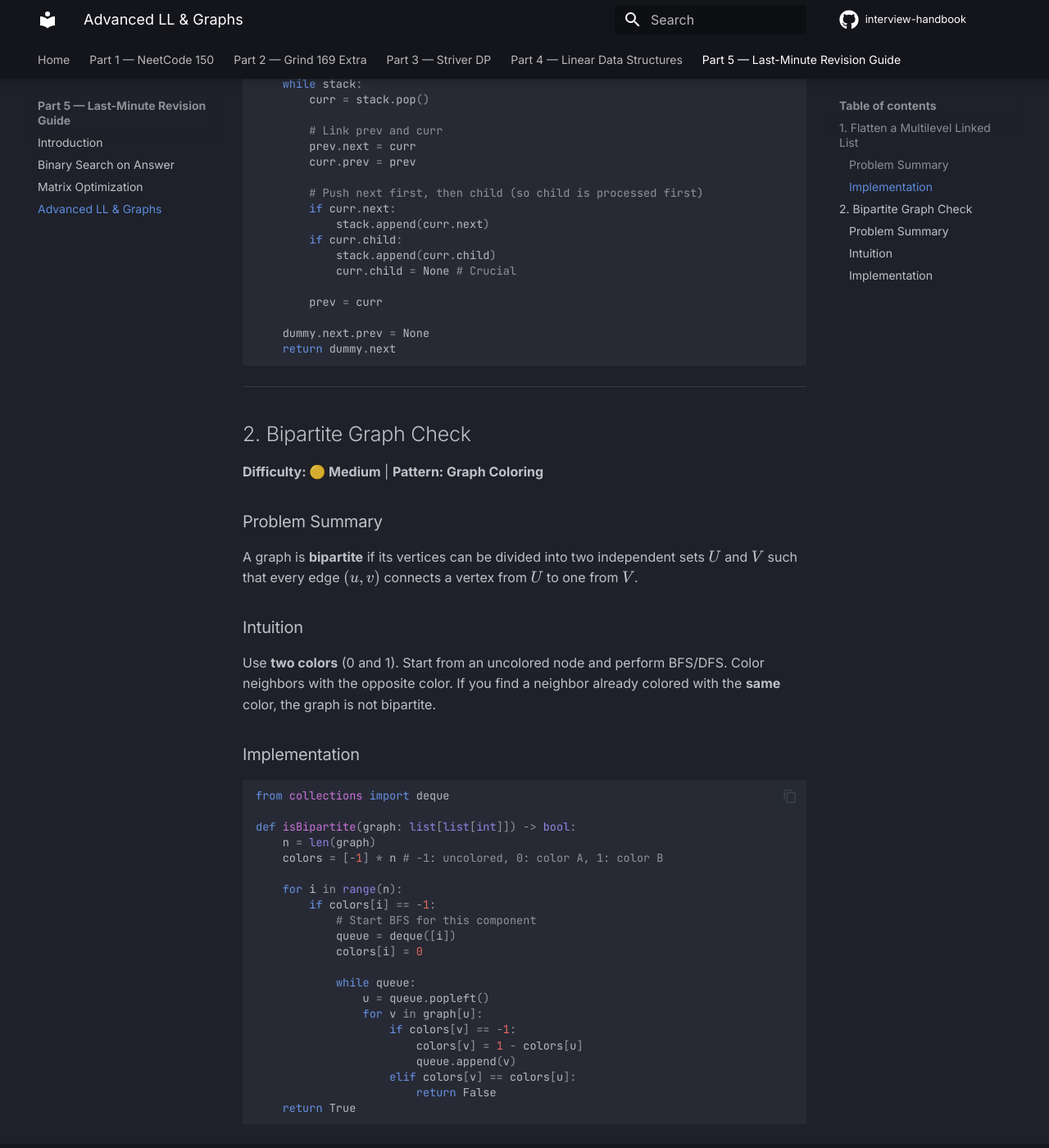
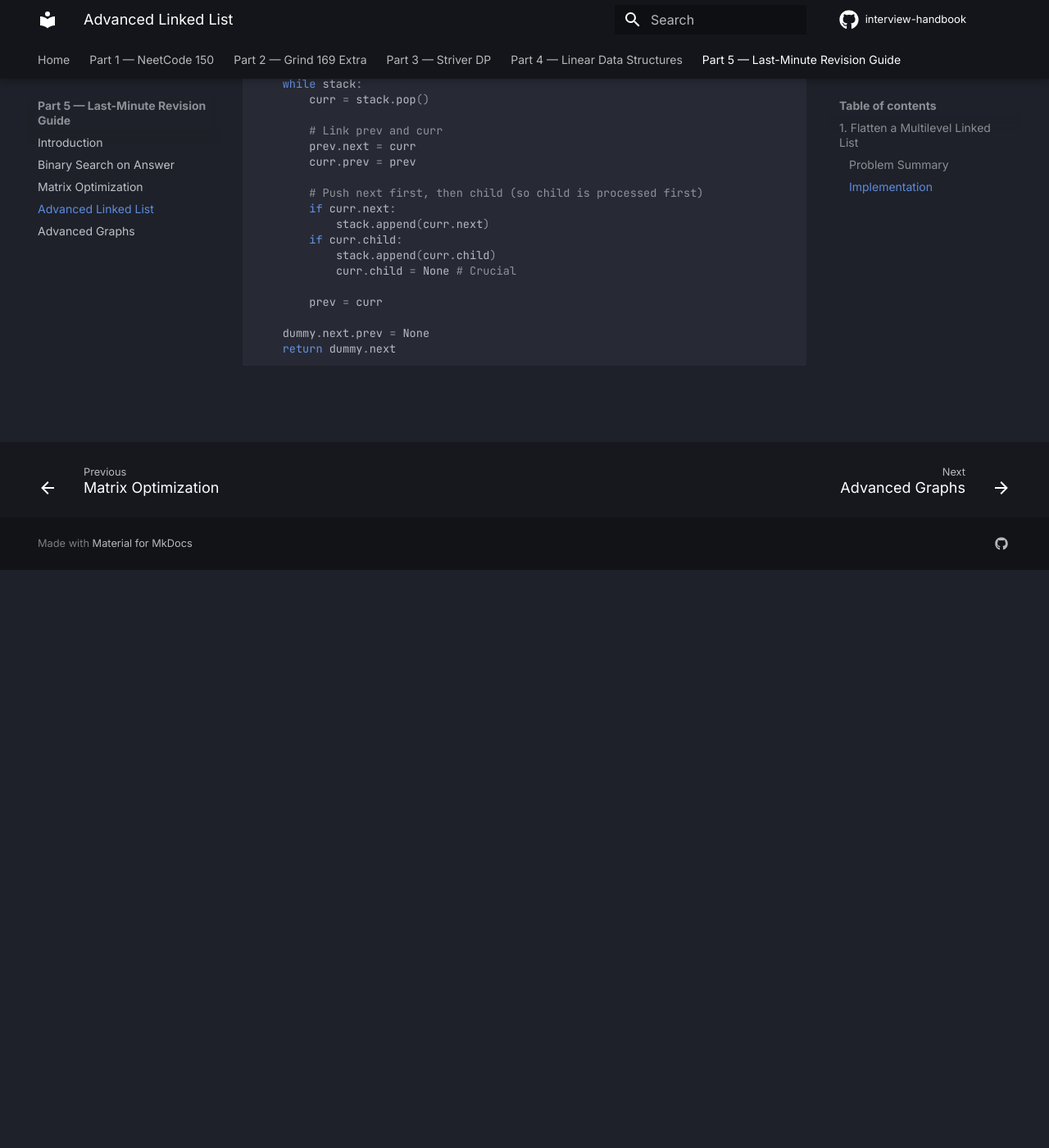
Before and after one commit to webdevyashgupta/interview-handbook, an MkDocs documentation site: the page built from docs/last-minute-revision/linked-list-advanced.md, in a window 1280 px wide and 1400 px high, scrolled down 705 px. Shown: the whole window at 82% size. Built offline with MkDocs 1.6.1 and Material for MkDocs 9.7.7, drawn with Linux system fonts in a browser that asks for light colours; comment, search, counter and statistics services are not loaded; some of the changed text lies outside the part shown.

Commit message:
fix: audit links and split advanced LL/Graphs in revision guide

````diff
--- a/docs/last-minute-revision/linked-list-advanced.md
+++ b/docs/last-minute-revision/linked-list-advanced.md
@@ -1,6 +1,6 @@
-# Advanced Linked List & Graphs
+# Advanced Linked List
 
-This section covers complex pointer manipulation and graph properties used in high-frequency interview questions.
+This section covers complex pointer manipulation used in high-frequency interview questions.
 
 ---
 
@@ -40,41 +40,3 @@ def flatten(head):
     dummy.next.prev = None
     return dummy.next
 ```
-
----
-
-## 2. Bipartite Graph Check
-
-**Difficulty: 🟡 Medium** | **Pattern: Graph Coloring**
-
-### Problem Summary
-A graph is **bipartite** if its vertices can be divided into two independent sets $U$ and $V$ such that every edge $(u, v)$ connects a vertex from $U$ to one from $V$.
-
-### Intuition
-Use **two colors** (0 and 1). Start from an uncolored node and perform BFS/DFS. Color neighbors with the opposite color. If you find a neighbor already colored with the **same** color, the graph is not bipartite.
-
-### Implementation
-
-```python
-from collections import deque
-
-def isBipartite(graph: list[list[int]]) -> bool:
-    n = len(graph)
-    colors = [-1] * n # -1: uncolored, 0: color A, 1: color B
-
-    for i in range(n):
-        if colors[i] == -1:
-            # Start BFS for this component
-            queue = deque([i])
-            colors[i] = 0
-
-            while queue:
-                u = queue.popleft()
-                for v in graph[u]:
-                    if colors[v] == -1:
-                        colors[v] = 1 - colors[u]
-                        queue.append(v)
-                    elif colors[v] == colors[u]:
-                        return False
-    return True
-```
--- a/mkdocs.yml
+++ b/mkdocs.yml
@@ -232,4 +232,5 @@ nav:
     - "Introduction": last-minute-revision/README.md
     - "Binary Search on Answer": last-minute-revision/bs-on-answer.md
     - "Matrix Optimization": last-minute-revision/matrix-optimization.md
-    - "Advanced LL & Graphs": last-minute-revision/linked-list-advanced.md
+    - "Advanced Linked List": last-minute-revision/linked-list-advanced.md
+    - "Advanced Graphs": last-minute-revision/graphs-advanced.md
````
Also changed, not shown: docs/index.md (+1 -1 lines), docs/last-minute-revision/graphs-advanced.md (added, +41 -0 lines).
